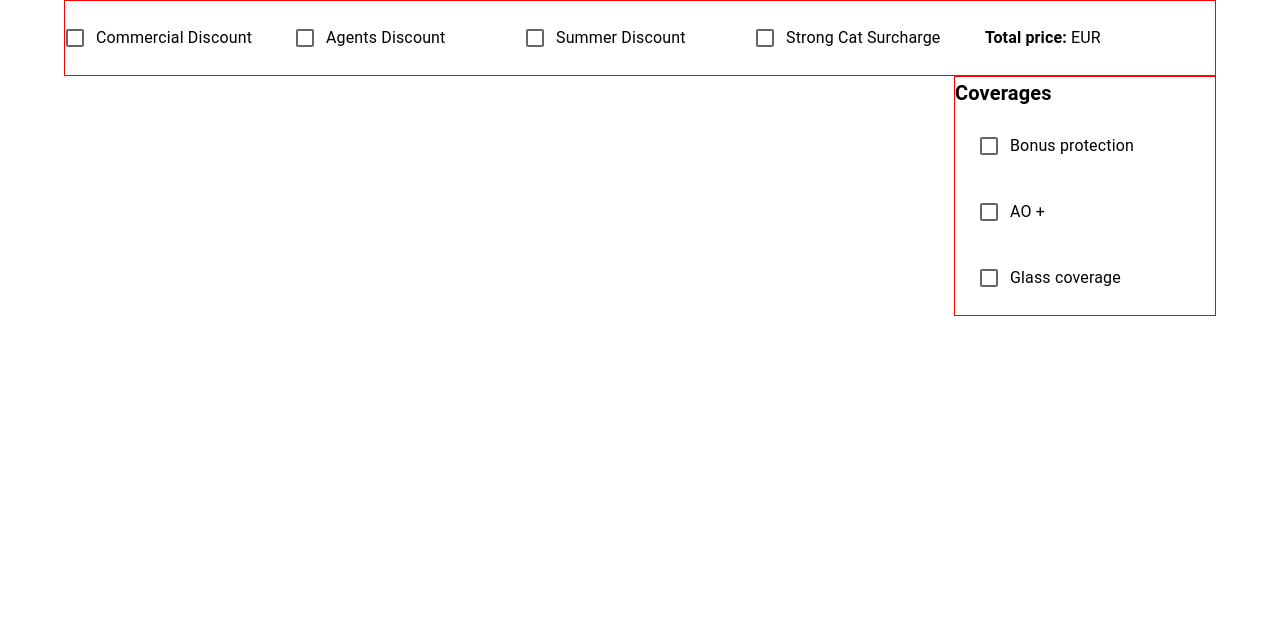
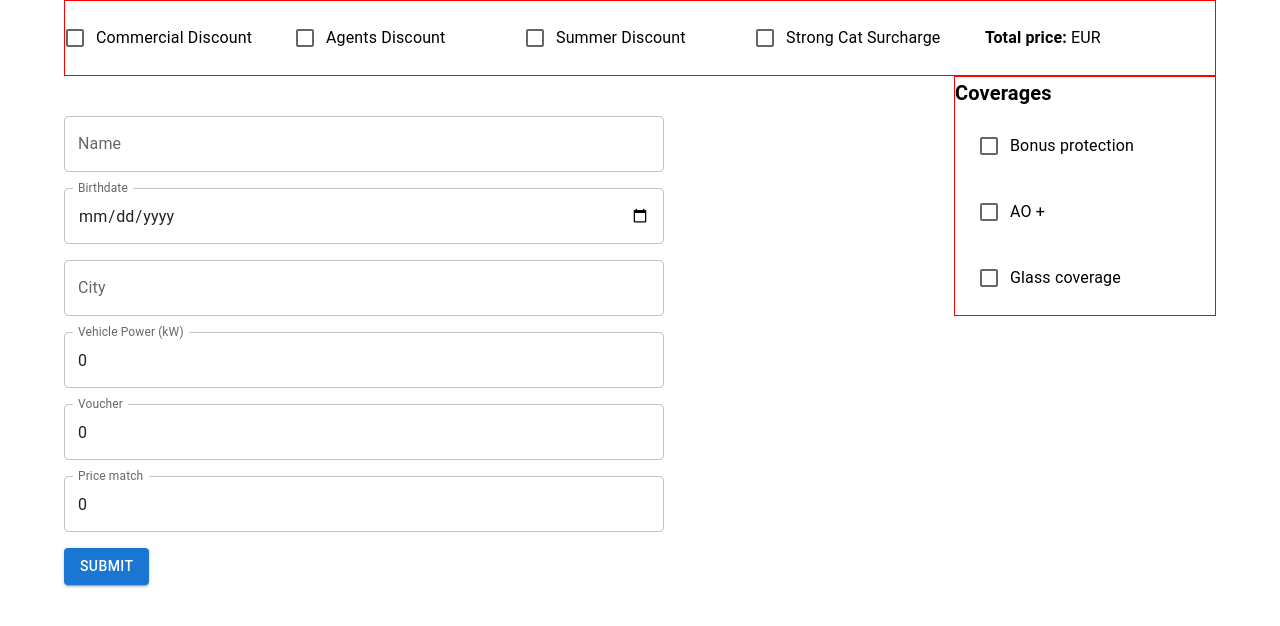
Before and after one commit to dino110/InsuranceApp, a React (Create React App) app in the folder frontend/: page / in a window 1280 px wide. Shown: the top 626 px of the page. Built offline with nearby package versions, Linux system fonts and the light colour scheme.

Commit message:
MainForm component created

```diff
--- a/frontend/src/App.tsx
+++ b/frontend/src/App.tsx
@@ -2,12 +2,14 @@ import React from "react";
 import { Container } from "@mui/material";
 import Header from "./components/Header";
 import SideBar from "./components/SideBar";
+import MainForm from "./components/MainForm";
 
 function App() {
   return (
     <Container>
       <Header />
       <SideBar />
+      <MainForm />
     </Container>
   );
 }
--- /dev/null
+++ b/frontend/src/components/MainForm/index.tsx
@@ -0,0 +1,162 @@
+// Form.tsx
+import React from "react";
+import { useForm, SubmitHandler, Controller } from "react-hook-form";
+import { TextField, Button, Grid, Box } from "@mui/material";
+
+interface FormData {
+  name: string;
+  birthdate: string;
+  city: string;
+  vehiclePower: number;
+  voucher: number;
+  priceMatch: number;
+}
+
+const MainForm: React.FC = () => {
+  const {
+    handleSubmit,
+    control,
+    formState: { errors },
+  } = useForm<FormData>();
+
+  const onSubmit: SubmitHandler<FormData> = (data) => {
+    console.log("submited!", { ...data });
+  };
+
+  return (
+    <Box maxWidth="sm" sx={{ mt: "40px" }}>
+      <form onSubmit={handleSubmit(onSubmit)}>
+        <Grid container spacing={2}>
+          <Grid item xs={12}>
+            <Controller
+              name="name"
+              control={control}
+              defaultValue=""
+              rules={{
+                required: true,
+              }}
+              render={({ field }) => (
+                <TextField
+                  {...field}
+                  label="Name"
+                  fullWidth
+                  error={!!errors.name}
+                  helperText={errors.name?.message}
+                />
+              )}
+            />
+          </Grid>
+          <Grid item xs={12}>
+            <Controller
+              name="birthdate"
+              control={control}
+              defaultValue=""
+              rules={{
+                required: true,
+              }}
+              render={({ field }) => (
+                <TextField
+                  {...field}
+                  label="Birthdate"
+                  type="date"
+                  fullWidth
+                  InputLabelProps={{
+                    shrink: true,
+                  }}
+                  error={!!errors.birthdate}
+                  helperText={errors.birthdate?.message}
+                />
+              )}
+            />
+          </Grid>
+          <Grid item xs={12}>
+            <Controller
+              name="city"
+              control={control}
+              defaultValue=""
+              rules={{
+                required: true,
+              }}
+              render={({ field }) => (
+                <TextField
+                  {...field}
+                  label="City"
+                  fullWidth
+                  error={!!errors.city}
+                  helperText={errors.city?.message}
+                />
+              )}
+            />
+          </Grid>
+          <Grid item xs={12}>
+            <Controller
+              name="vehiclePower"
+              control={control}
+              rules={{
+                required: true,
+              }}
+              defaultValue={0}
+              render={({ field }) => (
+                <TextField
+                  {...field}
+                  label="Vehicle Power (kW)"
+                  type="number"
+                  fullWidth
+                  error={!!errors.vehiclePower}
+                  helperText={errors.vehiclePower?.message}
+                />
+              )}
+            />
+          </Grid>
+          <Grid item xs={12}>
+            <Controller
+              name="voucher"
+              control={control}
+              rules={{
+                required: true,
+              }}
+              defaultValue={0}
+              render={({ field }) => (
+                <TextField
+                  {...field}
+                  label="Voucher"
+                  type="number"
+                  fullWidth
+                  error={!!errors.vehiclePower}
+                  helperText={errors.vehiclePower?.message}
+                />
+              )}
+            />
+          </Grid>
+          <Grid item xs={12}>
+            <Controller
+              name="priceMatch"
+              control={control}
+              rules={{
+                required: true,
+              }}
+              defaultValue={0}
+              render={({ field }) => (
+                <TextField
+                  {...field}
+                  label="Price match"
+                  type="number"
+                  fullWidth
+                  error={!!errors.vehiclePower}
+                  helperText={errors.vehiclePower?.message}
+                />
+              )}
+            />
+          </Grid>
+          <Grid item xs={12}>
+            <Button type="submit" variant="contained" color="primary">
+              Submit
+            </Button>
+          </Grid>
+        </Grid>
+      </form>
+    </Box>
+  );
+};
+
+export default MainForm;
```
